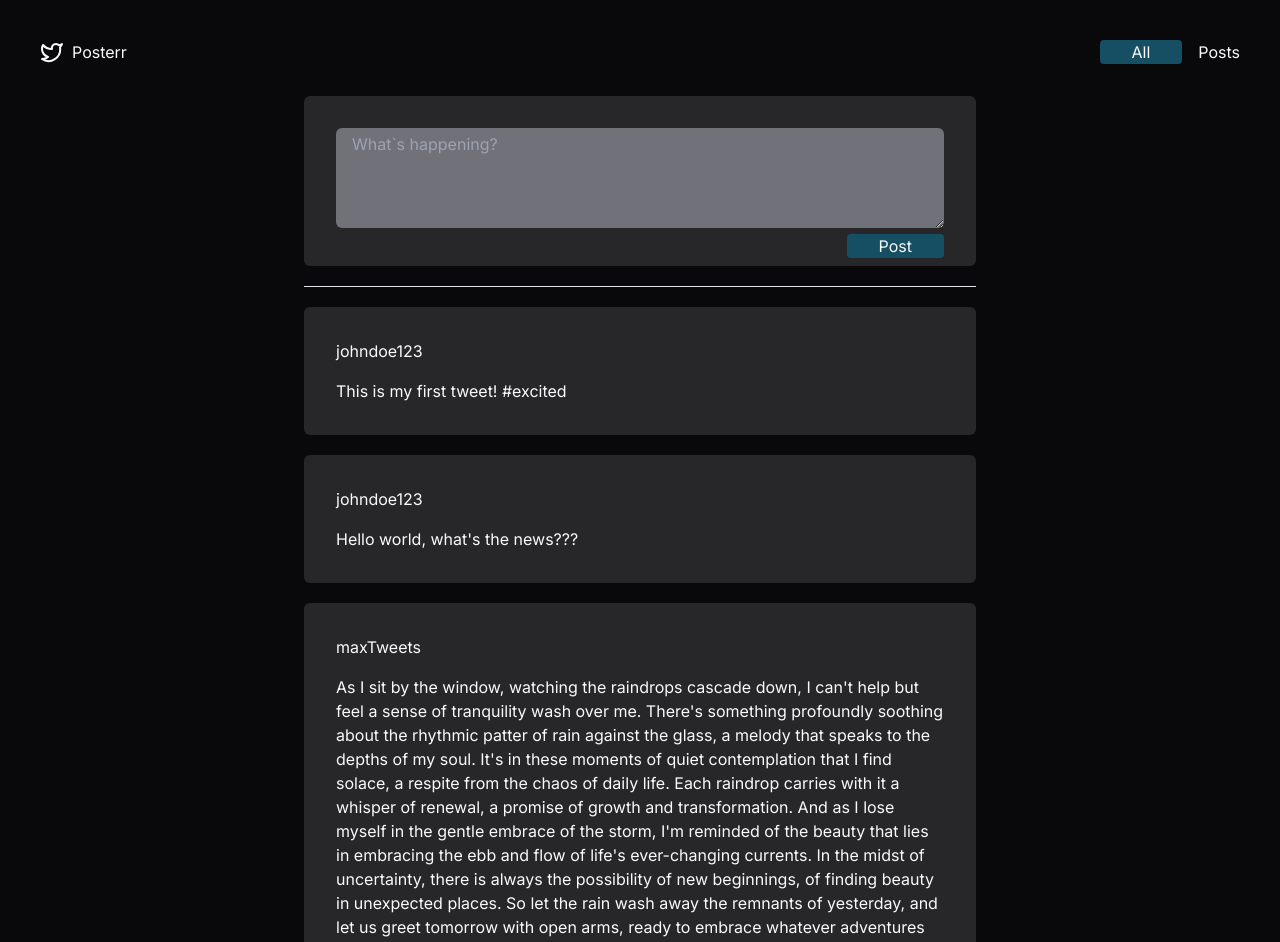
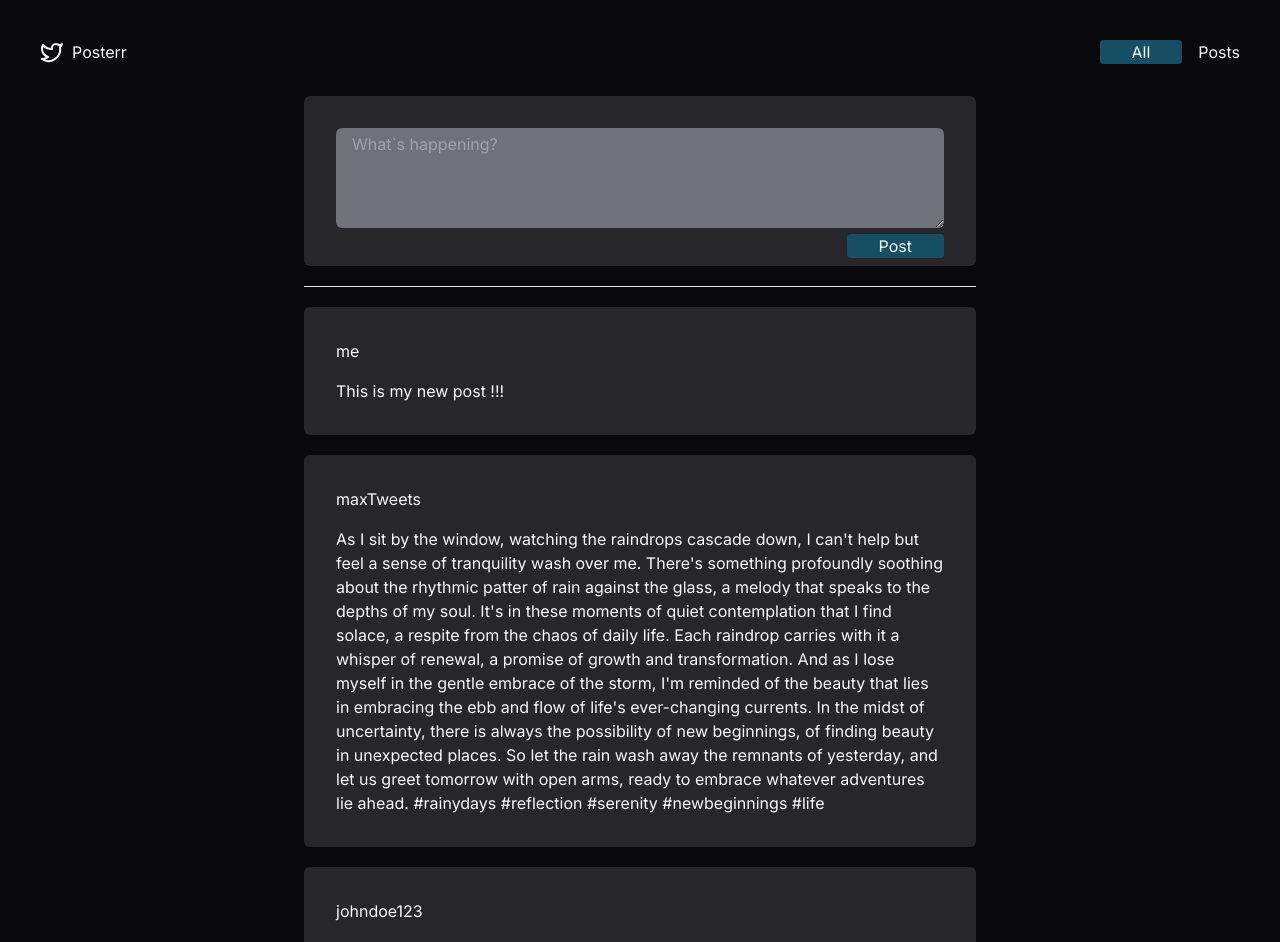
Before and after one commit to LuisEduNasc/posterr-app, a React (Vite) app in the folder app/: page / in a window 1280 px wide. Shown: the top 942 px of the page. Built offline with nearby package versions, Linux system fonts and the light colour scheme; data requests are answered from the project's data file.

Commit message:
feat(posts): added new post creation

```diff
--- a/app/server.json
+++ b/app/server.json
@@ -5,35 +5,46 @@
       "date_joined": "March 25, 2021",
       "followers": [],
       "following": [],
-      "posts": []
+      "posts": [],
+      "id": "0c3c"
     },
     {
       "username": "sarah_smiles",
       "date_joined": "April 12, 2021",
       "followers": [],
       "following": [],
-      "posts": []
+      "posts": [],
+      "id": "2eb4"
     },
     {
       "username": "maxTweets",
       "date_joined": "May 5, 2021",
       "followers": [],
       "following": [],
-      "posts": []
+      "posts": [],
+      "id": "9c47"
     }
   ],
   "posts": [
     {
       "username": "johndoe123",
-      "post": "This is my first tweet! #excited"
+      "post": "This is my first tweet! #excited",
+      "id": "aedb"
     },
     {
       "username": "johndoe123",
-      "post": "Hello world, what's the news???"
+      "post": "Hello world, what's the news???",
+      "id": "3b3d"
     },
     {
       "username": "maxTweets",
-      "post": "As I sit by the window, watching the raindrops cascade down, I can't help but feel a sense of tranquility wash over me. There's something profoundly soothing about the rhythmic patter of rain against the glass, a melody that speaks to the depths of my soul. It's in these moments of quiet contemplation that I find solace, a respite from the chaos of daily life. Each raindrop carries with it a whisper of renewal, a promise of growth and transformation. And as I lose myself in the gentle embrace of the storm, I'm reminded of the beauty that lies in embracing the ebb and flow of life's ever-changing currents. In the midst of uncertainty, there is always the possibility of new beginnings, of finding beauty in unexpected places. So let the rain wash away the remnants of yesterday, and let us greet tomorrow with open arms, ready to embrace whatever adventures lie ahead. #rainydays #reflection #serenity #newbeginnings #life"
+      "post": "As I sit by the window, watching the raindrops cascade down, I can't help but feel a sense of tranquility wash over me. There's something profoundly soothing about the rhythmic patter of rain against the glass, a melody that speaks to the depths of my soul. It's in these moments of quiet contemplation that I find solace, a respite from the chaos of daily life. Each raindrop carries with it a whisper of renewal, a promise of growth and transformation. And as I lose myself in the gentle embrace of the storm, I'm reminded of the beauty that lies in embracing the ebb and flow of life's ever-changing currents. In the midst of uncertainty, there is always the possibility of new beginnings, of finding beauty in unexpected places. So let the rain wash away the remnants of yesterday, and let us greet tomorrow with open arms, ready to embrace whatever adventures lie ahead. #rainydays #reflection #serenity #newbeginnings #life",
+      "id": "0dcb"
+    },
+    {
+      "id": "5e80",
+      "username": "me",
+      "post": "This is my new post !!!"
     }
   ]
 }
--- a/app/src/app.jsx
+++ b/app/src/app.jsx
@@ -11,7 +11,7 @@ export function App() {
       const res = await fetch(`http://localhost:3333/posts`);
       const data = await res.json();
 
-      return data;
+      return data.reverse();
     },
     placeholderData: keepPreviousData,
     staleTime: 1000 * 60
--- a/app/src/components/new-post.jsx
+++ b/app/src/components/new-post.jsx
@@ -1,15 +1,44 @@
+import { useRef } from 'react';
+import { useMutation, useQueryClient } from '@tanstack/react-query'
+
 import { Button } from './button';
 
 export function NewPost() {
+  const inputRef = useRef(null);
+
+  const queryClient = useQueryClient()
+
+  const { mutateAsync } = useMutation({
+    mutationFn: async ({ post }) => {
+      await fetch('http://localhost:3333/posts', {
+        method: 'POST',
+        body: JSON.stringify({
+          username: 'me',
+          post
+        }),
+      })
+    },
+    onSuccess: () => {
+      queryClient.invalidateQueries({
+        queryKey: ['get-posts']
+      })
+    }
+  });
+
+  function handleCreatePost() {
+    mutateAsync({ post: inputRef.current.value });
+  };
+
   return (
     <div className='bg-zinc-800 p-8 rounded-md'>
       <textarea
         placeholder='What`s happening?'
         className='bg-zinc-500 text-white px-4 py-1 w-full h-[100px] rounded-md'
+        ref={inputRef}
       />
 
       <Button
-        text='Post' onClick={() => {}}
+        text='Post' onClick={handleCreatePost}
         className='float-right'
       />
     </div>
```
